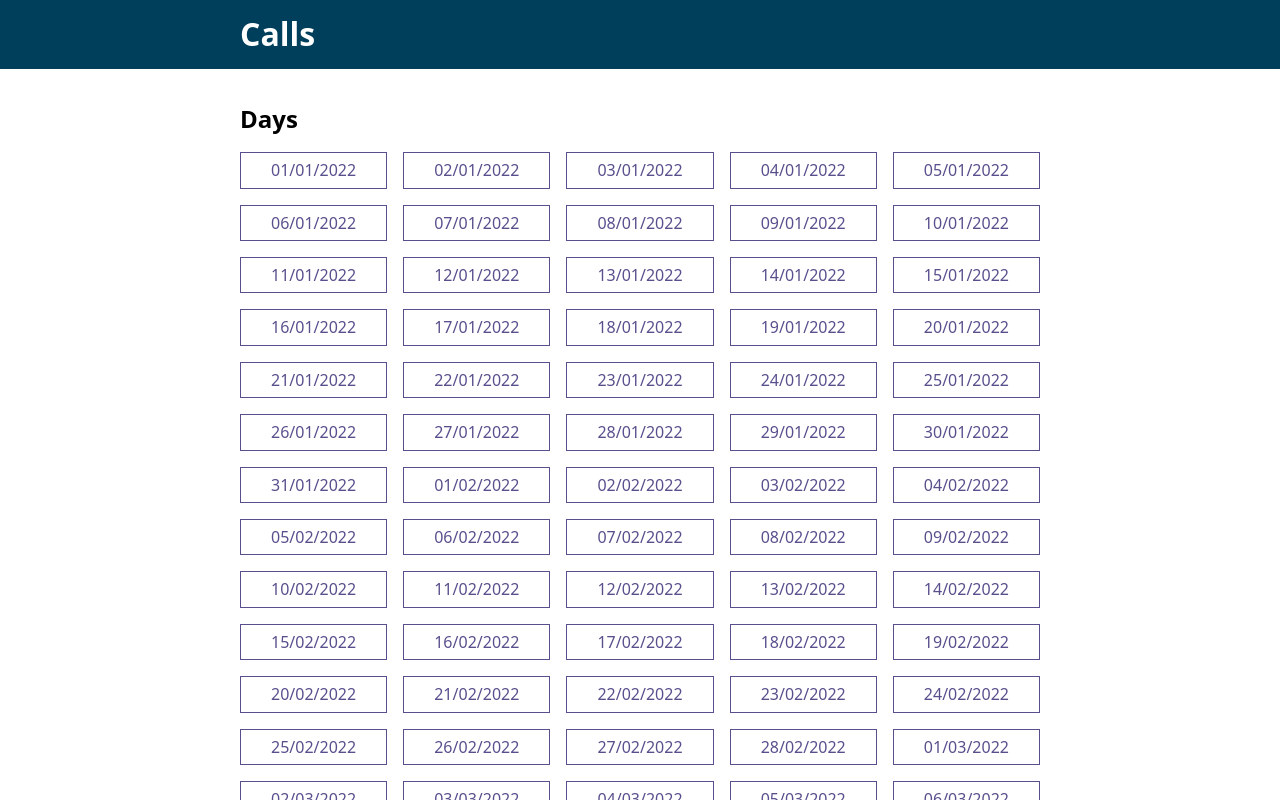
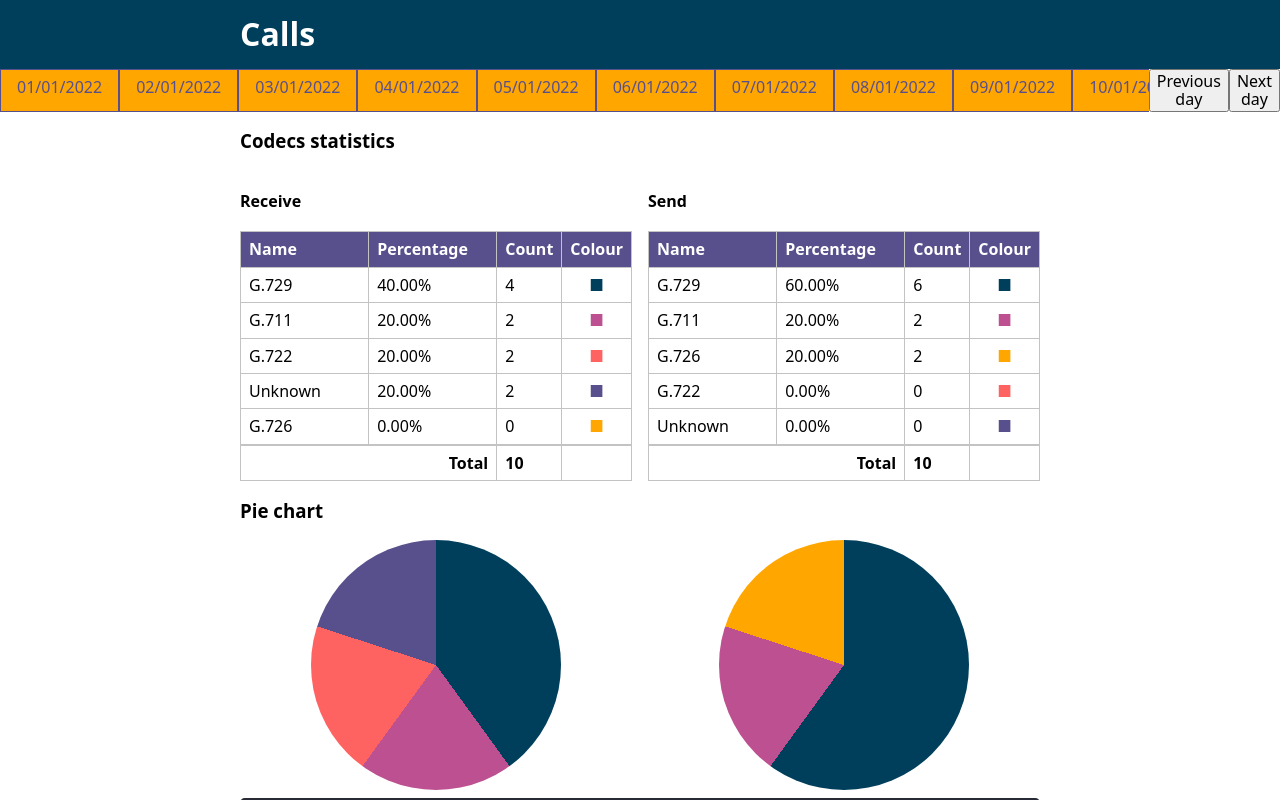
Before and after one commit to maurer2/fernsprecher-kodierer-dekodierer-schau, a React (Create React App) app in the folder app/: page /calls/2022-03-27 in a window 1280 px wide. Shown: the top 800 px of the page. Built offline with nearby package versions, Linux system fonts and the light colour scheme.

Commit message:
Added basic horizontal nav

```diff
--- a/app/src/features/calls/Calls.styles.ts
+++ b/app/src/features/calls/Calls.styles.ts
@@ -9,7 +9,6 @@ export const View = styled('article', {
     auto
     1fr
   `,
-  gridGap: '1rem 0',
 });
 
 export const Header = styled('header', {
@@ -18,7 +17,7 @@ export const Header = styled('header', {
 });
 
 export const Content = styled('main', {
-  gridColumn: 2,
+  gridColumn: '1/-1',
 });
 
 export const Title = styled('h1', {
--- a/app/src/features/calls/Calls.tsx
+++ b/app/src/features/calls/Calls.tsx
@@ -1,5 +1,5 @@
 import { ReactElement, useEffect, FC } from 'react';
-import { useParams, NavLink, useNavigate } from 'react-router-dom';
+import { useParams, useNavigate } from 'react-router-dom';
 import { useSelector, useDispatch } from 'react-redux';
 import { RootState } from '../../app/store';
 import { getCalls, setHasRedirectedToLatestCall } from './store/callsSlice';
--- a/app/src/features/calls/components/CallList/CallList.styles.ts
+++ b/app/src/features/calls/components/CallList/CallList.styles.ts
@@ -1,3 +1,6 @@
-import { styled } from '../../../../global.styles';
+import { styled, theme } from '../../../../global.styles';
 
-export const CallListWrapper = styled('div', {});
+export const CallList = styled('div', {
+  margin: '1rem auto',
+  maxWidth: theme.sizes.contentMaxWidth,
+});
--- a/app/src/features/calls/components/CallList/CallList.tsx
+++ b/app/src/features/calls/components/CallList/CallList.tsx
@@ -18,9 +18,9 @@ const CallList: FC<Readonly<Types.CallListProps>> = ({
   }, [groupedCallList, currentDay]);
 
   return (
-    <Styles.CallListWrapper>
+    <Styles.CallList>
       {currentDay ? <Day callsForCurrentDay={callsForCurrentDay} /> : <h3>Please select a date</h3>}
-    </Styles.CallListWrapper>
+    </Styles.CallList>
   );
 };
 
--- a/app/src/features/calls/components/Day/Day.styles.ts
+++ b/app/src/features/calls/components/Day/Day.styles.ts
@@ -1,8 +1,4 @@
 import { styled } from '../../../../global.styles';
-
-export const Day = styled('div', {
-  display: 'block',
-});
 
 export const DaySection = styled('section', {
   display: 'grid',
--- a/app/src/features/calls/components/Day/Day.tsx
+++ b/app/src/features/calls/components/Day/Day.tsx
@@ -16,7 +16,7 @@ const Day: FC<Readonly<Types.DayProps>> = ({ callsForCurrentDay }) => {
   const [numberOfSendCodecs, statisticsSendCodecs] = useCallStatistics(sendCodecs);
 
   return (
-    <Styles.Day>
+    <>
       <Styles.DaySectionTitle>Codecs statistics</Styles.DaySectionTitle>
       <Styles.DaySection>
         <Styles.DaySectionColumn>
@@ -50,7 +50,7 @@ const Day: FC<Readonly<Types.DayProps>> = ({ callsForCurrentDay }) => {
         </Styles.DaySectionColumn>
       </Styles.DaySection>
       <Entries entriesForDay={callsForCurrentDay} />
-    </Styles.Day>
+    </>
   );
 };
 
--- a/app/src/features/calls/components/Navigation/Navigation.styles.ts
+++ b/app/src/features/calls/components/Navigation/Navigation.styles.ts
@@ -1,10 +1,28 @@
 import { NavLink } from 'react-router-dom';
 import { styled, theme } from '../../../../global.styles';
 
-export const Nav = styled('nav', {
+export const Navigation = styled('nav', {
   display: 'grid',
-  gridTemplateColumns: 'repeat(auto-fit, minmax(125px, 1fr))',
-  gridGap: '1rem',
+  gridTemplateColumns: '1fr min-content min-content',
+  // gridGap: '0 1rem',
+  overflow: 'hidden',
+});
+
+export const LinkList = styled('ul', {
+  display: 'flex',
+  padding: 0,
+  margin: 0,
+  overflow: 'scroll',
+  overflowY: 'scroll',
+  listStyle: 'none',
+  background: theme.colors.cheese,
+  overscrollBehaviourX: 'contain', // doesn't work
+  'overscroll-behavior-x': 'contain',
+
+});
+
+export const LinkListEntry = styled('li', {
+  display: 'contents',
 });
 
 export const Link = styled(NavLink, {
@@ -27,3 +45,5 @@ export const Link = styled(NavLink, {
     },
   },
 });
+
+export const NavButton = styled('button', {});
--- a/app/src/features/calls/components/Navigation/Navigation.tsx
+++ b/app/src/features/calls/components/Navigation/Navigation.tsx
@@ -1,4 +1,4 @@
-import { ReactElement, FC } from 'react';
+import { ReactElement, FC, MouseEvent } from 'react';
 
 import * as Types from './Navigation.types';
 import * as Styles from './Navigation.styles';
@@ -6,11 +6,16 @@ import * as Styles from './Navigation.styles';
 const Navigation: FC<Readonly<Types.NavigationProps>> = ({
   daysWithCalls,
   currentDay,
-}): ReactElement => (
-  <>
-    <h2>Days</h2>
-    <Styles.Nav>
+}): ReactElement => {
+  function gotoPrevDay(event: MouseEvent<HTMLButtonElement>): void {}
+
+  function gotoNextDay(event: MouseEvent<HTMLButtonElement>): void {}
+
+  return (
+    <Styles.Navigation>
+      <Styles.LinkList>
         {daysWithCalls.map((day) => (
+          <Styles.LinkListEntry>
             <Styles.Link
               key={day.iso}
               to={`/calls/${day.iso}`}
@@ -19,9 +24,23 @@ const Navigation: FC<Readonly<Types.NavigationProps>> = ({
             >
               {day.user}
             </Styles.Link>
+          </Styles.LinkListEntry>
         ))}
-    </Styles.Nav>
-  </>
+      </Styles.LinkList>
+      <Styles.NavButton
+        type="button"
+        onClick={(event: MouseEvent<HTMLButtonElement>) => gotoPrevDay(event)}
+      >
+        Previous day
+      </Styles.NavButton>
+      <Styles.NavButton
+        type="button"
+        onClick={(event: MouseEvent<HTMLButtonElement>) => gotoPrevDay(event)}
+      >
+        Next day
+      </Styles.NavButton>
+    </Styles.Navigation>
   );
+};
 
 export default Navigation;
```
Lines whose indentation alone changed are shown as unchanged.
